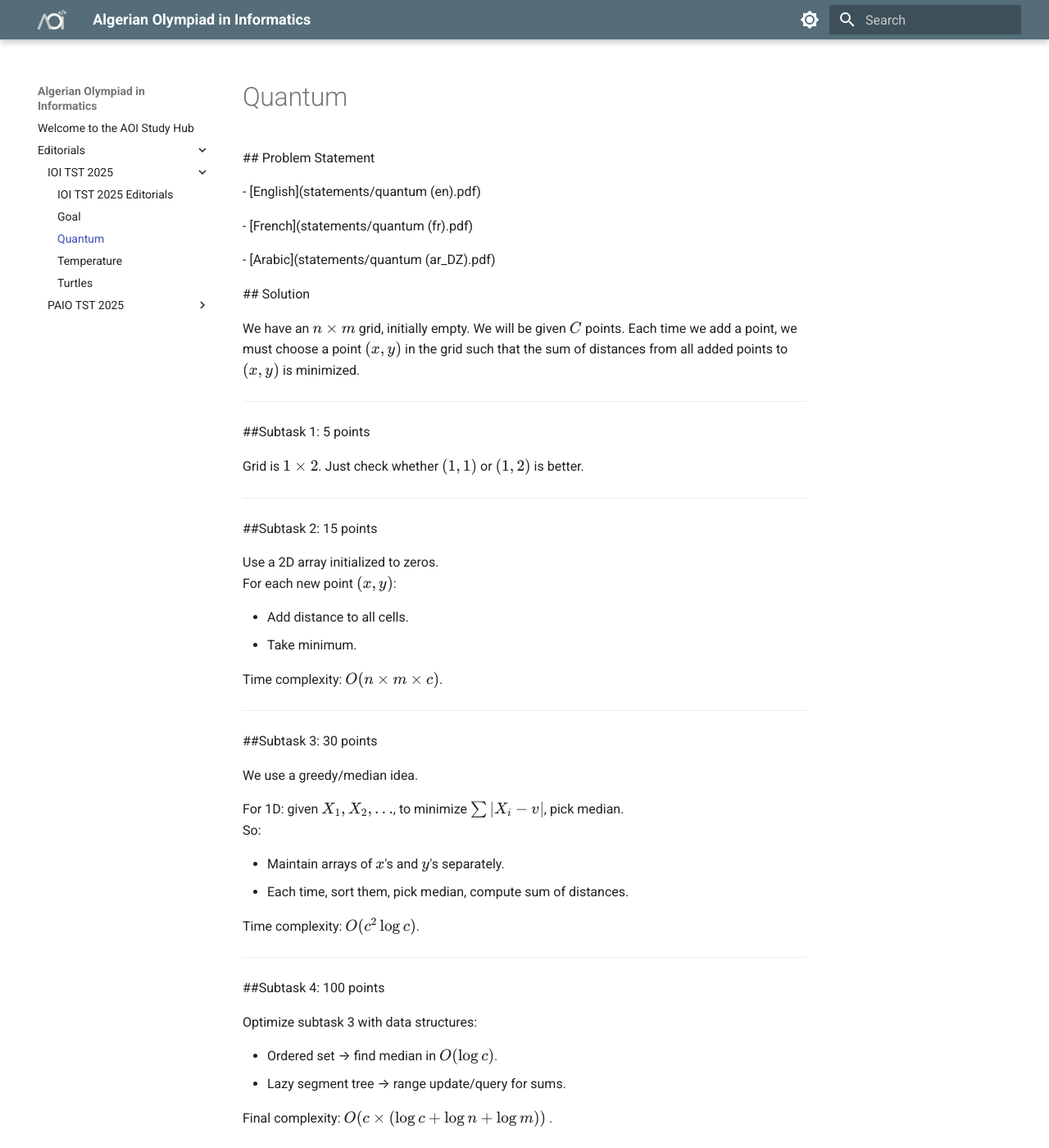
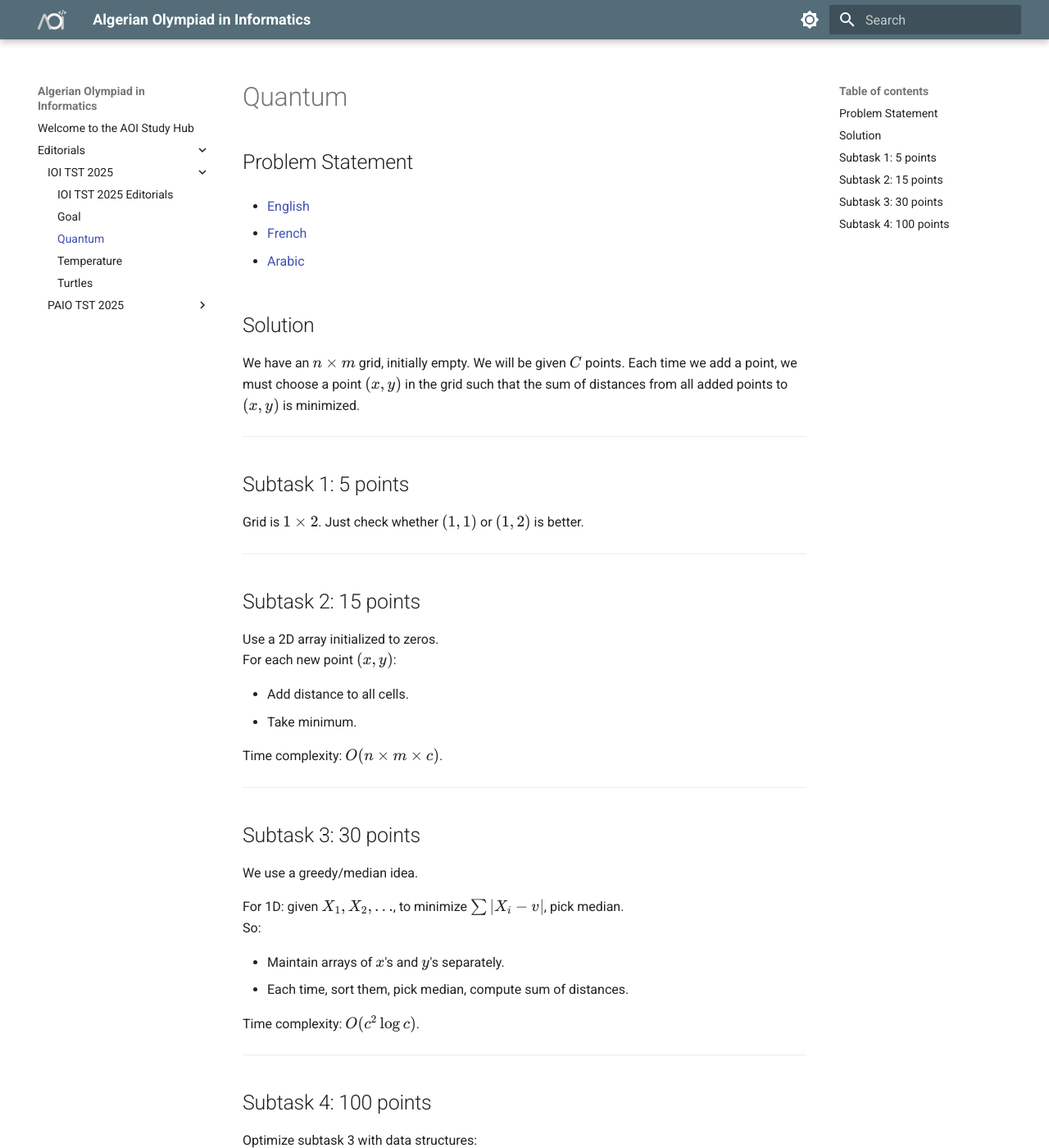
Before and after one commit to iyedoo/Resources-Website, an MkDocs documentation site: the page built from docs/editorials/IOI TST 2025/quantum.md, in a window 1280 px wide and 1400 px high. Shown: the whole window at 82% size. Built offline with MkDocs 1.6.1 and Material for MkDocs 9.7.7, drawn with Linux system fonts in a browser that asks for light colours.

Commit message:
Update quantum.md

```diff
--- a/docs/editorials/IOI TST 2025/quantum.md
+++ b/docs/editorials/IOI TST 2025/quantum.md
@@ -1,14 +1,13 @@
-\## Problem Statement
+## Problem Statement
 
-\- \[English](statements/quantum (en).pdf)
+- [English](statements/quantum (en).pdf)
 
-\- \[French](statements/quantum (fr).pdf)
+- [French](statements/quantum (fr).pdf)
 
-\- \[Arabic](statements/quantum (ar\_DZ).pdf)
+- [Arabic](statements/quantum (ar\_DZ).pdf)
 
 
-
-\## Solution
+## Solution
 
 
 
@@ -23,7 +22,7 @@ is minimized.
 
 
 
-\##Subtask 1: 5 points
+##Subtask 1: 5 points
 
 
 
@@ -36,7 +35,7 @@ better.
 
 
 
-\##Subtask 2: 15 points
+##Subtask 2: 15 points
 
 
 
@@ -52,7 +51,7 @@ Time complexity: $ O( n \\times m \\times c ) $.
 
 
 
-\##Subtask 3: 30 points
+##Subtask 3: 30 points
 
 
 
@@ -72,8 +71,7 @@ Time complexity: $ O( c^2 \\log{c} ) $.
 ------------------------------------------------------------------------
 
 
-
-\##Subtask 4: 100 points
+##Subtask 4: 100 points
 
 
 
```
